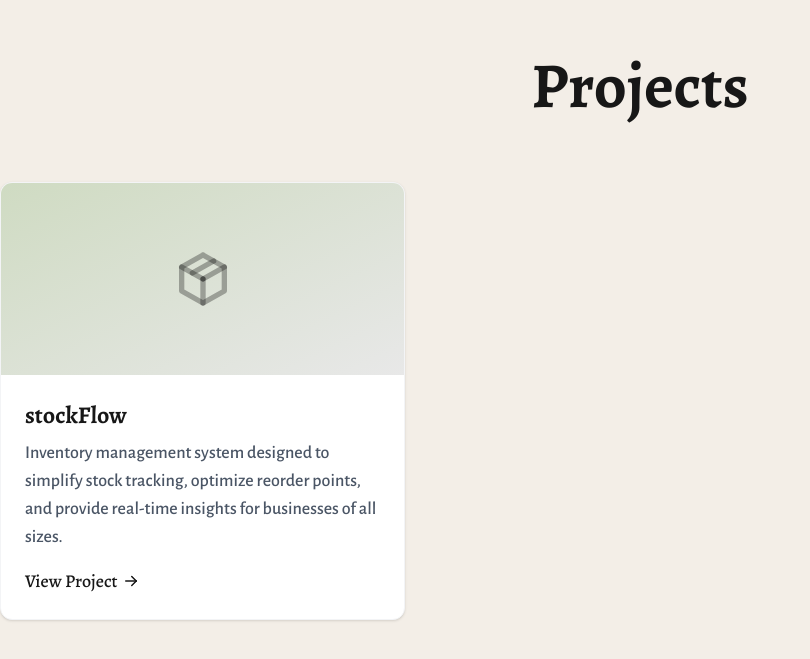
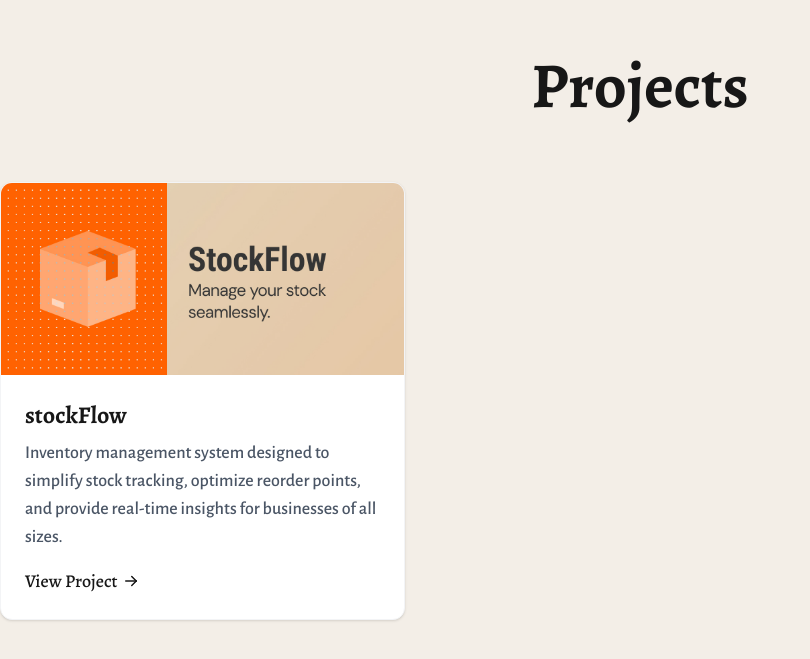
Before and after one commit to DrapeLive/Website, a Next.js app: page / in a window 1280 px wide. Shown: the part 954-1613 px from the top of the page, without its empty margins (0-810 px from the left). Built offline with nearby package versions, Linux system fonts and the light colour scheme.

Commit message:
feat: add stockflow logo and banner

```diff
--- a/src/app/projects/stockflow/page.tsx
+++ b/src/app/projects/stockflow/page.tsx
@@ -1,18 +1,28 @@
 import React from "react";
-import { IconArrowLeft, IconPackage, IconCheck, IconUsers, IconShoppingCart, IconSettings } from "@tabler/icons-react";
+import {
+  IconArrowLeft,
+  IconPackage,
+  IconCheck,
+  IconUsers,
+  IconShoppingCart,
+  IconSettings,
+} from "@tabler/icons-react";
 import Link from "next/link";
+import Image from "next/image";
 
 const StockFlowPage: React.FC = () => {
   const userTypes = [
     {
       icon: <IconSettings size={32} className="text-black" />,
       title: "Warehouse Managers",
-      description: "Manage inventory, track all orders, and coordinate dispatch",
+      description:
+        "Manage inventory, track all orders, and coordinate dispatch",
     },
     {
       icon: <IconUsers size={32} className="text-black" />,
       title: "Field Sales Agents",
-      description: "Place orders on-the-go using QR scanning and a simplified mobile interface",
+      description:
+        "Place orders on-the-go using QR scanning and a simplified mobile interface",
     },
     {
       icon: <IconShoppingCart size={32} className="text-black" />,
@@ -73,14 +83,33 @@ const StockFlowPage: React.FC = () => {
   ];
 
   const benefits = [
-    { feature: "QR-based workflow", benefit: "Eliminate errors, speed up item identification" },
-    { feature: "Mobile-first design", benefit: "Agents can take orders directly from customers" },
+    {
+      feature: "QR-based workflow",
+      benefit: "Eliminate errors, speed up item identification",
+    },
+    {
+      feature: "Mobile-first design",
+      benefit: "Agents can take orders directly from customers",
+    },
     { feature: "Real-time inventory", benefit: "Always know what's in stock" },
-    { feature: "Integrated invoices", benefit: "Professional documentation for every order" },
-    { feature: "Order tracking", benefit: "Customer knows exactly where their order is" },
+    {
+      feature: "Integrated invoices",
+      benefit: "Professional documentation for every order",
+    },
+    {
+      feature: "Order tracking",
+      benefit: "Customer knows exactly where their order is",
+    },
   ];
 
-  const techStack = ["Next.js 16", "React 19", "Tailwind CSS", "Radix UI", "Django", "Python"];
+  const techStack = [
+    "Next.js 16",
+    "React 19",
+    "Tailwind CSS",
+    "Radix UI",
+    "Django",
+    "Python",
+  ];
 
   return (
     <div className="min-h-screen bg-beige-light">
@@ -99,8 +128,14 @@ const StockFlowPage: React.FC = () => {
       <main className="pt-24 md:pt-32 px-5 md:px-0 pb-20">
         <div className="max-w-4xl mx-auto">
           <div className="flex flex-col md:flex-row items-center md:items-start gap-8 mb-16">
-            <div className="w-24 h-24 md:w-32 md:h-32 bg-[#CFDBC2] rounded-2xl flex items-center justify-center">
-              <IconPackage size={48} className="text-black" />
+            <div className="w-24 h-24 md:w-32 md:h-32 rounded-2xl flex items-center justify-center">
+              <Image
+                src="/projects/stockflow/stockflow-logo.png"
+                alt="stockFlow logo"
+                width={128}
+                height={128}
+                className="object-cover  rounded-2xl"
+              />
             </div>
             <div className="text-center md:text-left">
               <h1 className="text-4xl md:text-6xl font-bold mb-4">stockFlow</h1>
@@ -114,15 +149,25 @@ const StockFlowPage: React.FC = () => {
             <section>
               <h2 className="text-2xl md:text-3xl font-bold mb-4">About</h2>
               <p className="text-lg text-gray-700 leading-relaxed">
-                Stock Flow is a comprehensive B2B order management platform designed specifically for apparel and textile businesses. It bridges the gap between warehouse inventory managers, field sales agents, and retail customers—streamlining the entire order-to-delivery workflow through a modern, mobile-first interface.
+                Stock Flow is a comprehensive B2B order management platform
+                designed specifically for apparel and textile businesses. It
+                bridges the gap between warehouse inventory managers, field
+                sales agents, and retail customers—streamlining the entire
+                order-to-delivery workflow through a modern, mobile-first
+                interface.
               </p>
             </section>
 
             <section>
-              <h2 className="text-2xl md:text-3xl font-bold mb-6">Who is it for?</h2>
+              <h2 className="text-2xl md:text-3xl font-bold mb-6">
+                Who is it for?
+              </h2>
               <div className="grid md:grid-cols-3 gap-6">
                 {userTypes.map((user, index) => (
-                  <div key={index} className="bg-white rounded-xl p-6 border border-gray-100">
+                  <div
+                    key={index}
+                    className="bg-white rounded-xl p-6 border border-gray-100"
+                  >
                     <div className="w-14 h-14 bg-[#CFDBC2] rounded-full flex items-center justify-center mb-4">
                       {user.icon}
                     </div>
@@ -134,16 +179,25 @@ const StockFlowPage: React.FC = () => {
             </section>
 
             <section>
-              <h2 className="text-2xl md:text-3xl font-bold mb-6">Key Features</h2>
+              <h2 className="text-2xl md:text-3xl font-bold mb-6">
+                Key Features
+              </h2>
               <div className="space-y-10">
                 {featureCategories.map((category, index) => (
                   <div key={index}>
-                    <h3 className="text-xl md:text-2xl font-bold mb-4">{category.title}</h3>
+                    <h3 className="text-xl md:text-2xl font-bold mb-4">
+                      {category.title}
+                    </h3>
                     <ul className="space-y-3">
                       {category.features.map((feature, fIndex) => (
                         <li key={fIndex} className="flex items-start gap-3">
-                          <IconCheck size={24} className="text-green-600 mt-0.5 flex-shrink-0" />
-                          <span className="text-lg text-gray-700">{feature}</span>
+                          <IconCheck
+                            size={24}
+                            className="text-green-600 mt-0.5 flex-shrink-0"
+                          />
+                          <span className="text-lg text-gray-700">
+                            {feature}
+                          </span>
                         </li>
                       ))}
                     </ul>
@@ -153,7 +207,9 @@ const StockFlowPage: React.FC = () => {
             </section>
 
             <section>
-              <h2 className="text-2xl md:text-3xl font-bold mb-6">Why Stock Flow?</h2>
+              <h2 className="text-2xl md:text-3xl font-bold mb-6">
+                Why Stock Flow?
+              </h2>
               <div className="bg-white rounded-xl overflow-hidden border border-gray-100">
                 <table className="w-full">
                   <thead>
@@ -164,9 +220,18 @@ const StockFlowPage: React.FC = () => {
                   </thead>
                   <tbody>
                     {benefits.map((item, index) => (
-                      <tr key={index} className={index !== 0 ? "border-t border-gray-100" : ""}>
-                        <td className="py-4 px-6 font-medium">{item.feature}</td>
-                        <td className="py-4 px-6 text-gray-600">{item.benefit}</td>
+                      <tr
+                        key={index}
+                        className={
+                          index !== 0 ? "border-t border-gray-100" : ""
+                        }
+                      >
+                        <td className="py-4 px-6 font-medium">
+                          {item.feature}
+                        </td>
+                        <td className="py-4 px-6 text-gray-600">
+                          {item.benefit}
+                        </td>
                       </tr>
                     ))}
                   </tbody>
@@ -175,7 +240,9 @@ const StockFlowPage: React.FC = () => {
             </section>
 
             <section>
-              <h2 className="text-2xl md:text-3xl font-bold mb-6">Tech Stack</h2>
+              <h2 className="text-2xl md:text-3xl font-bold mb-6">
+                Tech Stack
+              </h2>
               <div className="flex flex-wrap gap-3">
                 {techStack.map((tech) => (
                   <span
--- a/src/components/projects.tsx
+++ b/src/components/projects.tsx
@@ -1,22 +1,41 @@
 import React from "react";
 import { IconArrowRight, IconPackage } from "@tabler/icons-react";
 import Link from "next/link";
+import Image from "next/image";
 
 interface ProjectCardProps {
   title: string;
   description: string;
   href: string;
+  banner?: string;
 }
 
-const ProjectCard: React.FC<ProjectCardProps> = ({ title, description, href }) => {
+const ProjectCard: React.FC<ProjectCardProps> = ({
+  title,
+  description,
+  href,
+  banner,
+}) => {
   return (
     <Link href={href} className="block group">
       <div className="bg-white rounded-xl overflow-hidden shadow-sm hover:shadow-md transition-all duration-300 border border-gray-100">
-        <div className="h-48 bg-gradient-to-br from-[#CFDBC2] to-[#e8e8e8] flex items-center justify-center">
-          <IconPackage size={64} className="text-black/30" />
-        </div>
+        {banner ? (
+          <Image
+            src={banner}
+            alt={title}
+            width={400}
+            height={200}
+            className="w-full h-48 object-cover"
+          />
+        ) : (
+          <div className="h-48 bg-[#CFDBC2] flex items-center justify-center">
+            <IconPackage size={64} className="text-black/30" />
+          </div>
+        )}
         <div className="p-6">
-          <h3 className="text-2xl font-bold mb-2 group-hover:underline">{title}</h3>
+          <h3 className="text-2xl font-bold mb-2 group-hover:underline">
+            {title}
+          </h3>
           <p className="text-gray-600 mb-4 text-lg">{description}</p>
           <span className="inline-flex items-center gap-1 text-lg font-medium hover:gap-2 transition-all">
             View Project
@@ -35,6 +54,7 @@ const ProjectsSection: React.FC = () => {
       description:
         "Inventory management system designed to simplify stock tracking, optimize reorder points, and provide real-time insights for businesses of all sizes.",
       href: "/projects/stockflow",
+      banner: "/projects/stockflow/stockflow-banner.jpg",
     },
   ];
 
@@ -51,6 +71,7 @@ const ProjectsSection: React.FC = () => {
               title={project.title}
               description={project.description}
               href={project.href}
+              banner={project.banner}
             />
           ))}
         </div>
```
Also changed, not shown: public/projects/stockflow/stockflow-banner.jpg (added), public/projects/stockflow/stockflow-logo.png (added).
